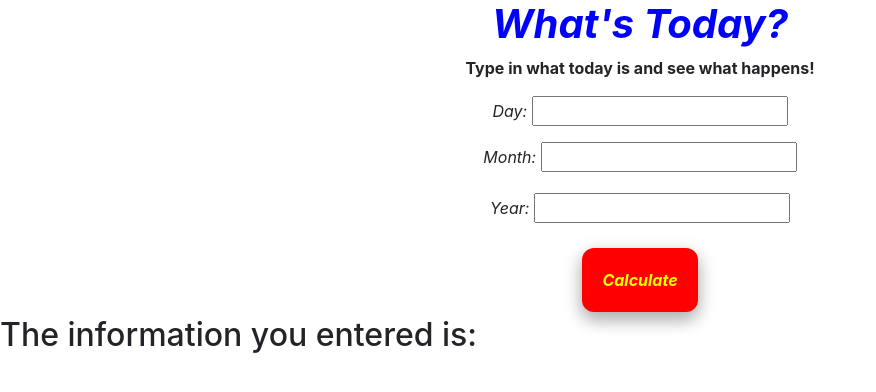
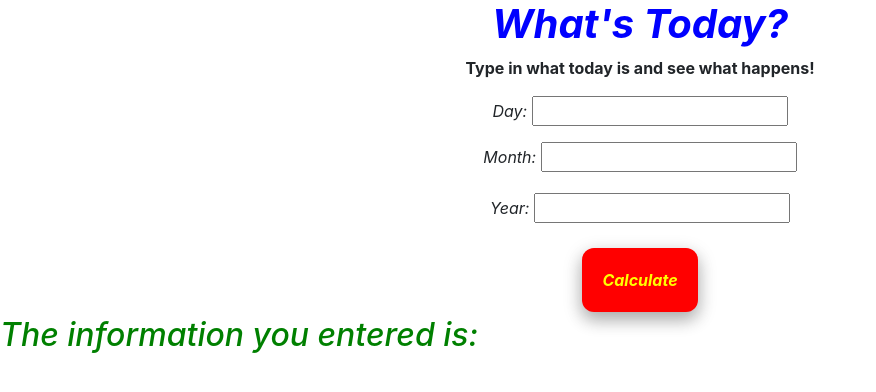
Before and after one commit to TheBritish23/Weekday, a website built with webpack: page src/index.html in a window 1280 px wide. Shown: the whole page, without its empty margins (0-876 px from the left). Built offline with nearby package versions, Linux system fonts and the light colour scheme.

Commit message:
color output

```diff
--- a/src/styles.css
+++ b/src/styles.css
@@ -31,3 +31,9 @@ p {
   font-style: oblique;
   text-align: center;
 }
+
+#output {
+  font-style: italic;
+  font-weight: bold;
+  color: green;
+}
```
